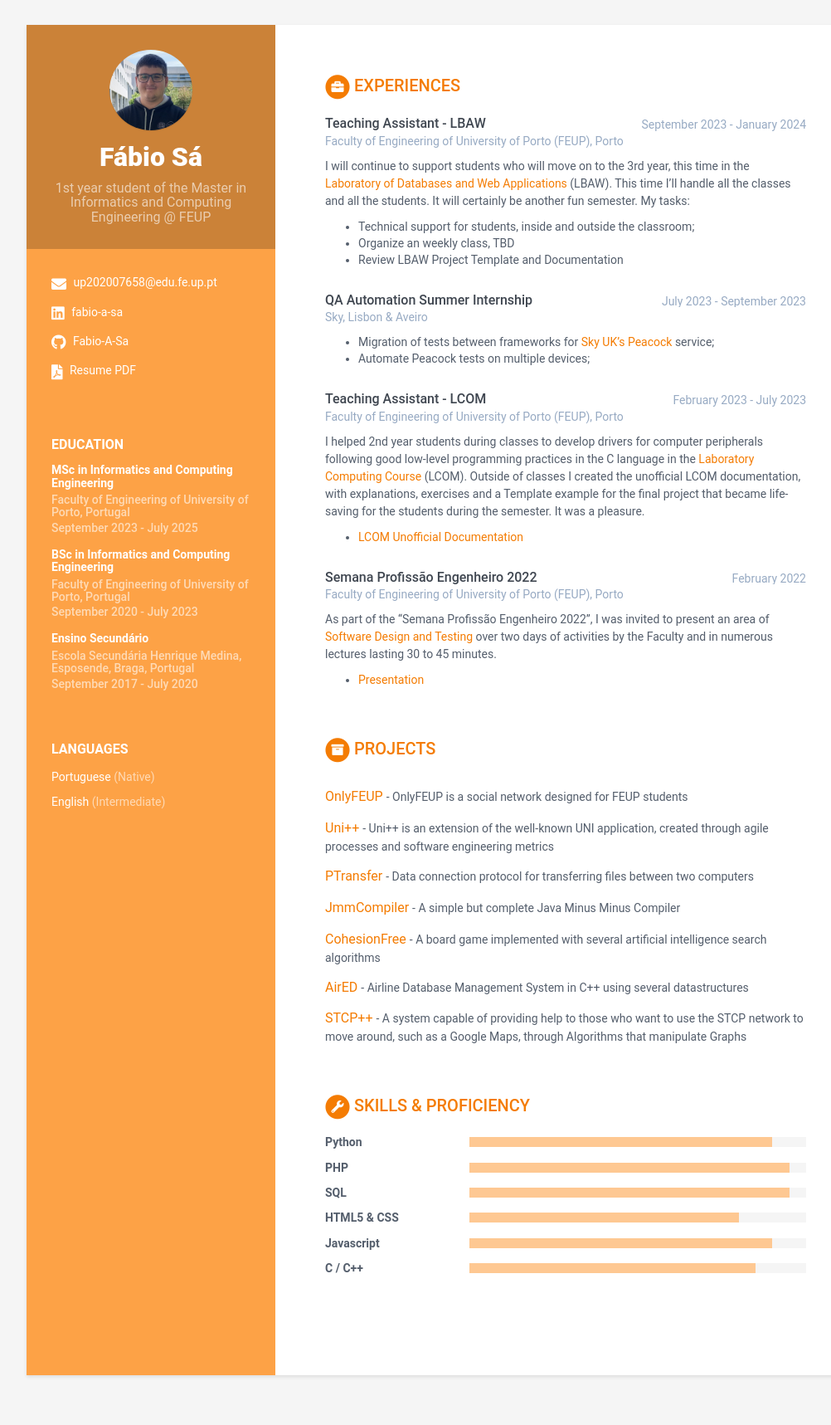
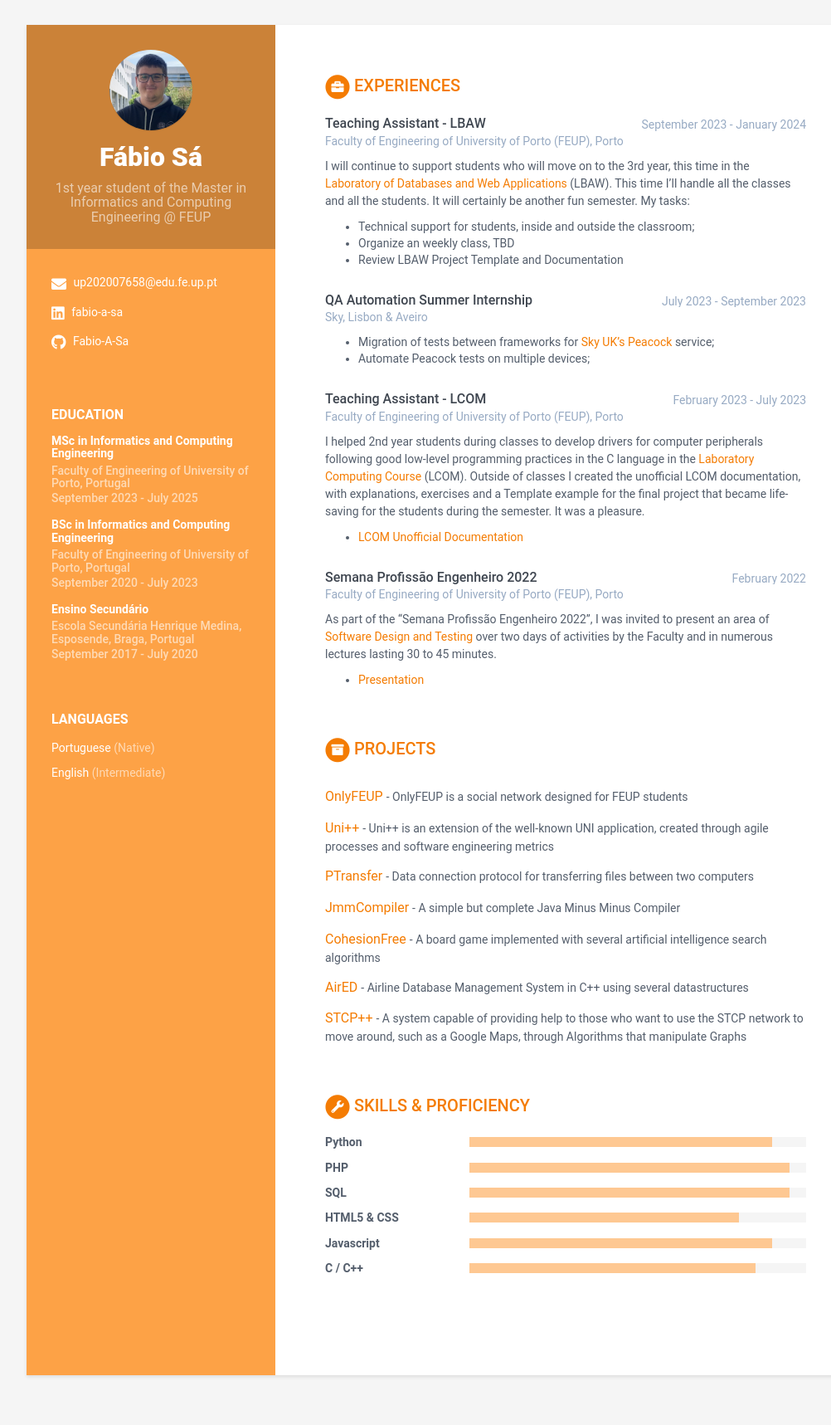
Before and after one commit to Fabio-A-Sa/Fabio-A-Sa.github.io, a Jekyll site: the page built from index.html, in a window 1280 px wide. Shown: the whole page at 83% size, without its empty margins (108-1110 px from the left). Built offline with Jekyll 4.4.1, drawn with Linux system fonts in a browser that asks for light colours.

Commit message:
readme update

```diff
--- a/_data/data.yml
+++ b/_data/data.yml
@@ -12,7 +12,6 @@ sidebar:
     email: up202007658@edu.fe.up.pt
     linkedin: fabio-a-sa
     github: Fabio-A-Sa
-    pdf: ../assets/resume.pdf
 
     languages:
       title: Languages
```
Also changed, not shown: README.md, 3 other files.
